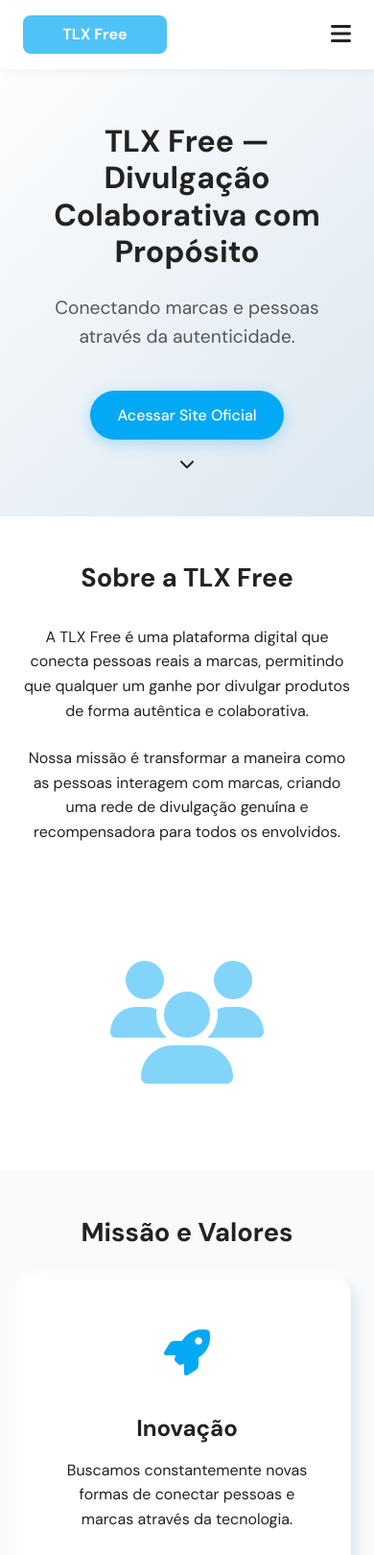
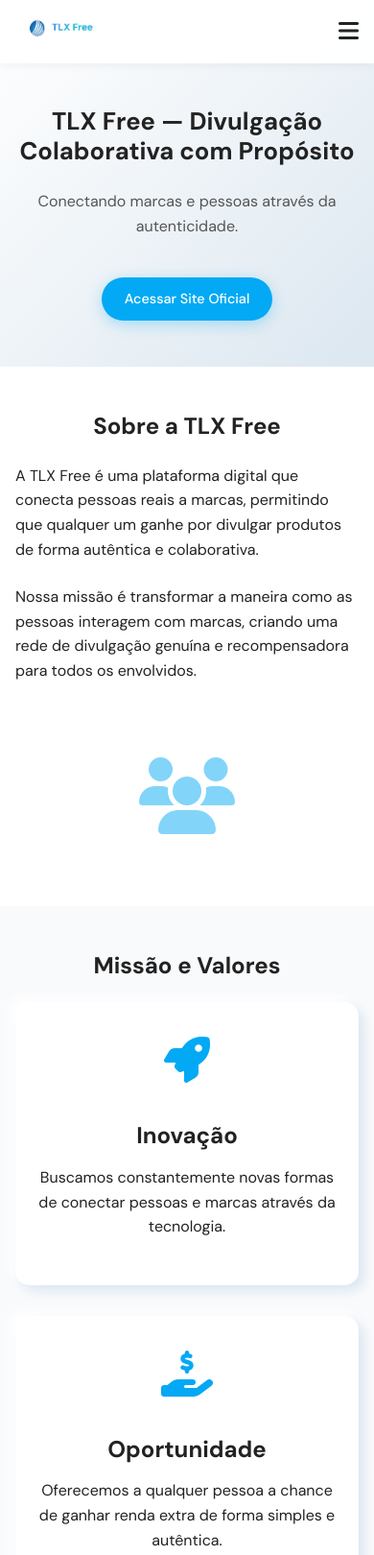
Before and after one commit to devbrunoss/tlxfree, a plain HTML site: page index.html in a window 390 px wide. Shown: the top 1620 px of the page at 96% size. Drawn offline with Linux system fonts and the light colour scheme.

Commit message:
arrumando responsidade e logo

```diff
--- a/index.html
+++ b/index.html
@@ -1,5 +1,6 @@
 <!DOCTYPE html>
 <html lang="pt-BR">
+
 <head>
     <meta charset="UTF-8">
     <meta name="viewport" content="width=device-width, initial-scale=1.0">
@@ -42,7 +43,12 @@
         }
 
         /* Tipografia */
-        h1, h2, h3, h4, h5, h6 {
+        h1,
+        h2,
+        h3,
+        h4,
+        h5,
+        h6 {
             font-weight: 700;
             line-height: 1.2;
             margin-bottom: 1rem;
@@ -245,12 +251,19 @@
         }
 
         @keyframes bounce {
-            0%, 20%, 50%, 80%, 100% {
+
+            0%,
+            20%,
+            50%,
+            80%,
+            100% {
                 transform: translateY(0) translateX(-50%);
             }
+
             40% {
                 transform: translateY(-10px) translateX(-50%);
             }
+
             60% {
                 transform: translateY(-5px) translateX(-50%);
             }
@@ -652,14 +665,156 @@
                 cursor: pointer;
             }
         }
+
+        .logo-img {
+            height: 40px;
+            width: auto;
+            transition: all 0.3s ease;
+        }
+
+        /* Para garantir que a logo não fique muito grande em telas menores */
+        @media (max-width: 768px) {
+            .logo-img {
+                height: 35px;
+            }
+        }
+
+        /* Ajustes para tablets */
+        @media (max-width: 992px) {
+            .hero-content h1 {
+                font-size: 2.2rem;
+            }
+
+            .about-content {
+                gap: 2rem;
+            }
+
+            .values-grid {
+                grid-template-columns: repeat(auto-fit, minmax(280px, 1fr));
+            }
+        }
+
+        /* Ajustes para mobile */
+        @media (max-width: 768px) {
+            .container {
+                padding: 0 1rem;
+            }
+
+            section {
+                padding: 3rem 0;
+            }
+
+            h1 {
+                font-size: 1.8rem;
+            }
+
+            h2 {
+                font-size: 1.5rem;
+                margin-bottom: 1.5rem;
+            }
+
+            .hero {
+                padding-top: 7rem;
+                padding-bottom: 3rem;
+            }
+
+            .hero-content h1 {
+                font-size: 1.8rem;
+            }
+
+            .hero p {
+                font-size: 1rem;
+            }
+
+            .about-content {
+                text-align: left;
+            }
+
+            .about-icon {
+                font-size: 5rem;
+            }
+
+            .value-card,
+            .plan-card,
+            .team-card {
+                padding: 1.5rem 1rem;
+            }
+
+            .plans-grid {
+                grid-template-columns: 1fr;
+                gap: 1.5rem;
+            }
+
+            .coin-features {
+                gap: 1.5rem;
+            }
+
+            .coin-feature {
+                max-width: 100%;
+                flex-basis: calc(50% - 1rem);
+            }
+
+            .footer-content {
+                grid-template-columns: 1fr;
+                gap: 2rem;
+                text-align: center;
+            }
+
+            .contact-info li {
+                justify-content: center;
+            }
+        }
+
+        /* Ajustes para telas muito pequenas */
+        @media (max-width: 480px) {
+            .header-container {
+                padding: 0.8rem 1rem;
+            }
+
+            .logo-img {
+                height: 30px;
+            }
+
+            .hero-content h1 {
+                font-size: 1.6rem;
+            }
+
+            .btn {
+                padding: 0.7rem 1.5rem;
+                font-size: 0.9rem;
+            }
+
+            .values-grid {
+                grid-template-columns: 1fr;
+            }
+
+            .coin-feature {
+                flex-basis: 100%;
+            }
+
+            .step-icon {
+                width: 60px;
+                height: 60px;
+                font-size: 1.5rem;
+            }
+
+            .step-content h3 {
+                font-size: 1.2rem;
+            }
+
+            .plan-price {
+                font-size: 2rem;
+            }
+        }
     </style>
 </head>
+
 <body>
     <!-- Header -->
     <header>
         <div class="header-container">
             <a href="#home" class="logo">
-                <div class="logo-placeholder">TLX Free</div>
+                <img class="logo-img" src="./assets/logo.png" alt="TLX Free">
             </a>
             <nav class="desktop-nav">
                 <ul>
@@ -712,8 +867,10 @@
             <h2>Sobre a TLX Free</h2>
             <div class="about-content">
                 <div class="about-text fade-in">
-                    <p>A TLX Free é uma plataforma digital que conecta pessoas reais a marcas, permitindo que qualquer um ganhe por divulgar produtos de forma autêntica e colaborativa.</p>
-                    <p>Nossa missão é transformar a maneira como as pessoas interagem com marcas, criando uma rede de divulgação genuína e recompensadora para todos os envolvidos.</p>
+                    <p>A TLX Free é uma plataforma digital que conecta pessoas reais a marcas, permitindo que qualquer
+                        um ganhe por divulgar produtos de forma autêntica e colaborativa.</p>
+                    <p>Nossa missão é transformar a maneira como as pessoas interagem com marcas, criando uma rede de
+                        divulgação genuína e recompensadora para todos os envolvidos.</p>
                 </div>
                 <div class="about-visual fade-in">
                     <div class="about-icon">
@@ -840,7 +997,8 @@
                 </div>
                 <h2>TLX Coin</h2>
                 <p>A moeda digital que revoluciona o mercado de divulgação colaborativa.</p>
-                <p>Com a TLX Coin, você pode acumular recompensas, trocar por produtos e serviços, e participar de uma economia descentralizada e transparente.</p>
+                <p>Com a TLX Coin, você pode acumular recompensas, trocar por produtos e serviços, e participar de uma
+                    economia descentralizada e transparente.</p>
                 <div class="coin-features">
                     <div class="coin-feature">
                         <i class="fas fa-shield-alt"></i>
@@ -879,7 +1037,8 @@
                         <i class="fas fa-user"></i>
                     </div>
                     <h3>Carlos Mendes</h3>
-                    <p>"Uma plataforma intuitiva que me permite ganhar enquanto uso minhas redes sociais normalmente."</p>
+                    <p>"Uma plataforma intuitiva que me permite ganhar enquanto uso minhas redes sociais normalmente."
+                    </p>
                 </div>
                 <div class="team-card neumorphism fade-in">
                     <div class="team-photo">
@@ -982,6 +1141,20 @@
                 header.style.boxShadow = '0 2px 10px rgba(0, 0, 0, 0.05)';
             }
         });
+
+        // Adicione este código no seu script existente
+        // Fechar menu ao clicar fora
+        document.addEventListener('click', (e) => {
+            if (!mobileMenu.contains(e.target) && !mobileMenuBtn.contains(e.target)) {
+                mobileMenu.classList.remove('active');
+            }
+        });
+
+        // Prevenir fechamento ao clicar dentro do menu
+        mobileMenu.addEventListener('click', (e) => {
+            e.stopPropagation();
+        });
     </script>
 </body>
+
 </html>
```
